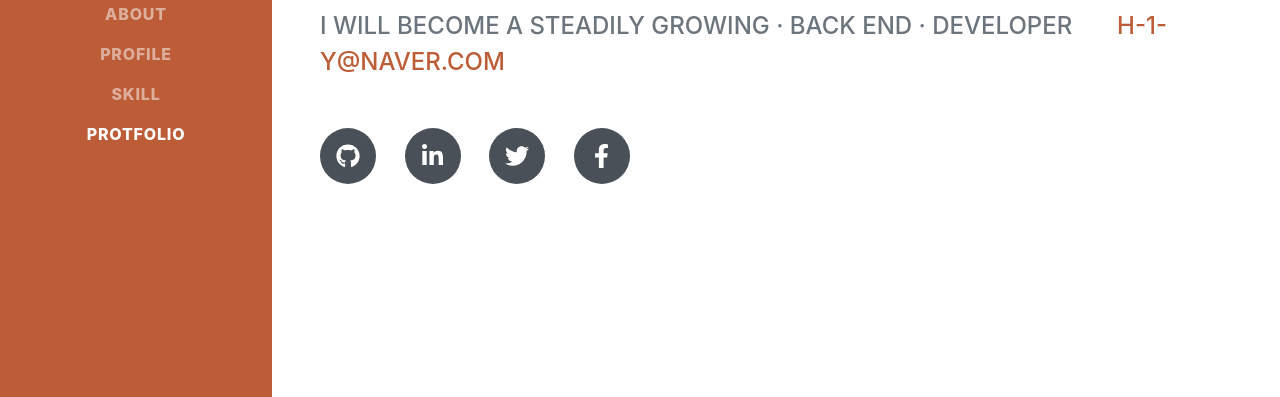
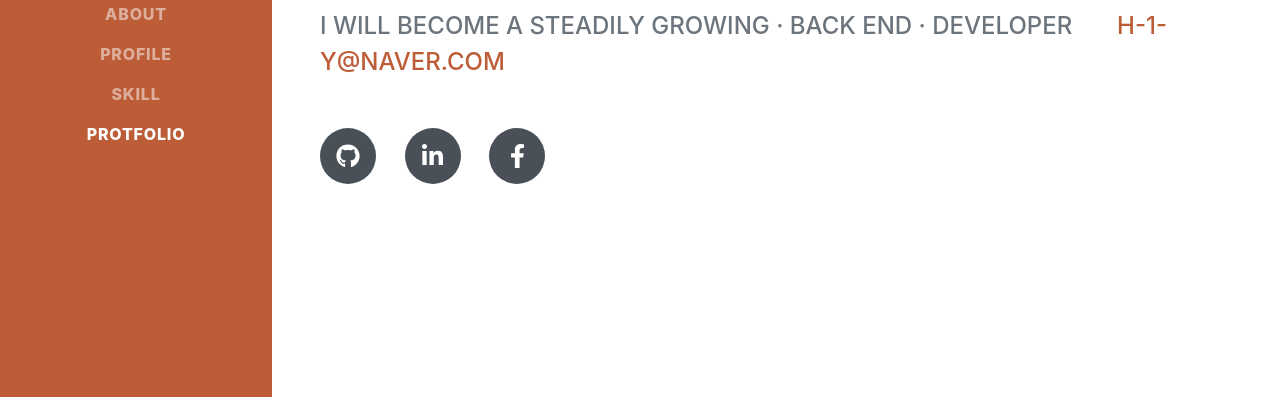
Before and after one commit to h-1-y/h1y-Store, a plain HTML site: page index.html in a window 1280 px wide. Shown: the part 400-797 px from the top of the page. Drawn offline with nearby package versions, Linux system fonts and the light colour scheme; a web font is replaced by a local one.

Commit message:
facebook url add

```diff
--- a/index.html
+++ b/index.html
@@ -56,8 +56,7 @@
                 <div class="social-icons">
                     <a class="social-icon" href="https://github.com/h-1-y?tab=repositories" target="_blank"><i class="fab fa-github"></i></a>
                     <a class="social-icon" href="https://www.linkedin.com/in/h1y" target="_blank"><i class="fab fa-linkedin-in"></i></a>
-                    <a class="social-icon" href="#"><i class="fab fa-twitter"></i></a>
-                    <a class="social-icon" href="#"><i class="fab fa-facebook-f"></i></a>
+                    <a class="social-icon" href="https://www.facebook.com/han1dragon" target="_blank"><i class="fab fa-facebook-f"></i></a>
                 </div>
             </div>
         </section>
```
